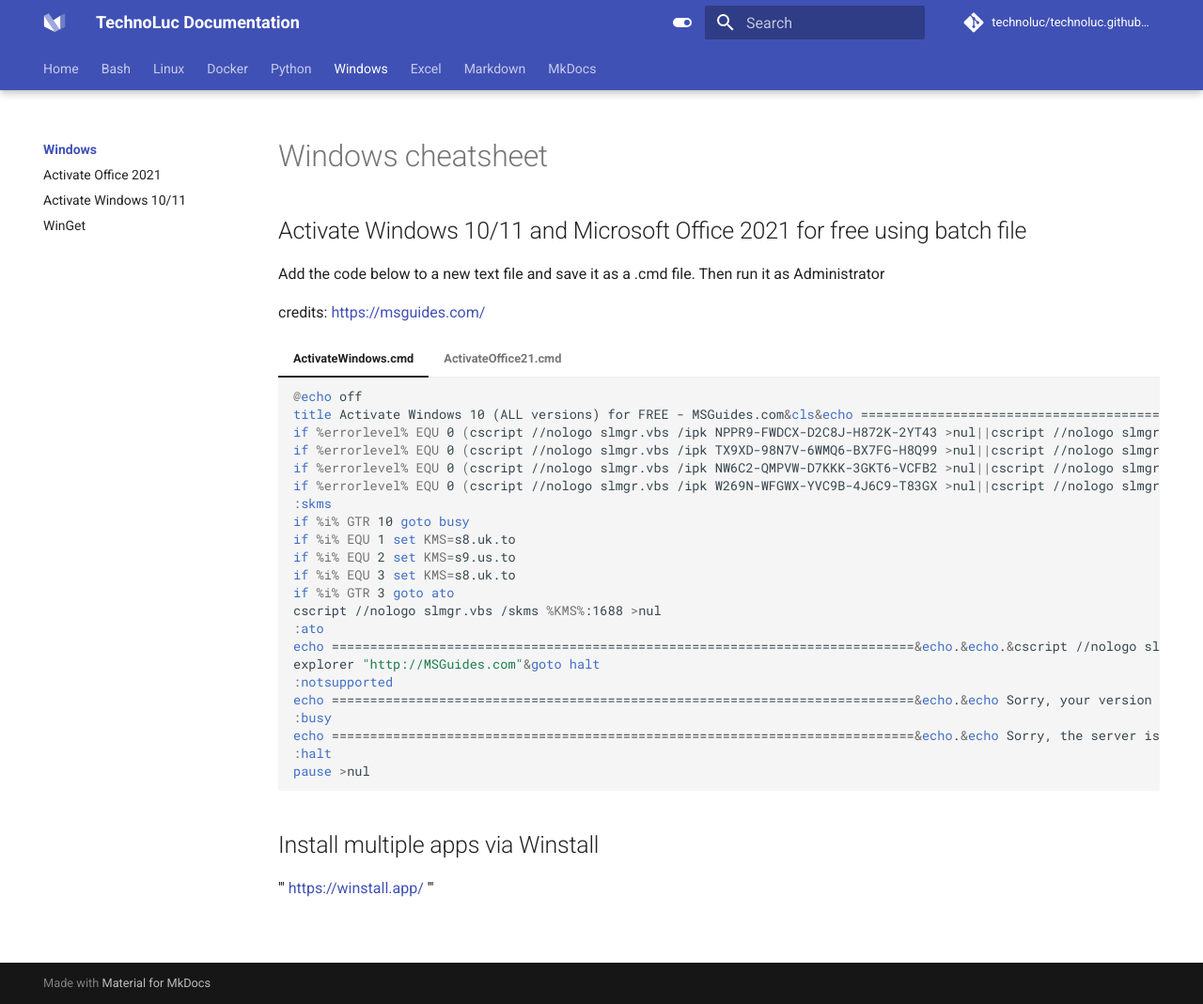
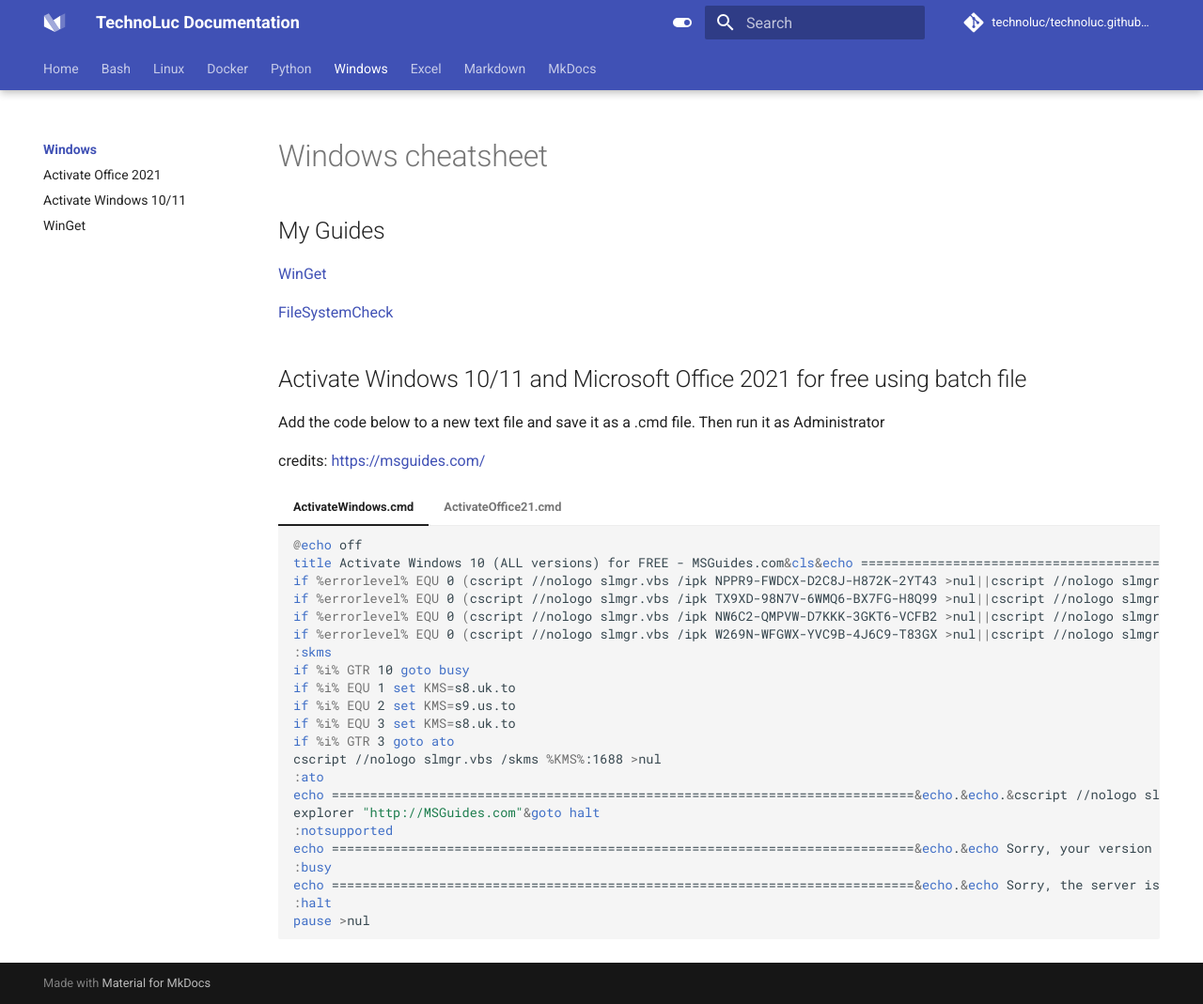
Before and after one commit to technoluc/technoluc.github.io, an MkDocs documentation site: the page built from docs/windows/index.md, in a window 1280 px wide and 1069 px high. Shown: the whole window at 94% size. Built offline with MkDocs 1.6.1 and Material for MkDocs 9.7.7, drawn with Linux system fonts in a browser that asks for light colours; comment, search, counter and statistics services are not loaded.

Commit message:
Update index.md

````diff
--- a/docs/windows/index.md
+++ b/docs/windows/index.md
@@ -1,4 +1,11 @@
 # Windows cheatsheet
+
+## My Guides
+
+[WinGet](winget.md)
+
+[FileSystemCheck](fsc.md)
+
 
 ## Activate Windows 10/11 and Microsoft Office 2021 for free using batch file
 
@@ -57,10 +64,3 @@
     :halt
     pause >nul
     ```
-
-
-
-## Install multiple apps via Winstall
-'''
-https://winstall.app/
-'''
````
